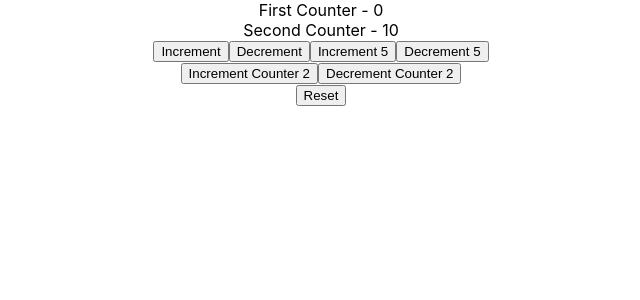
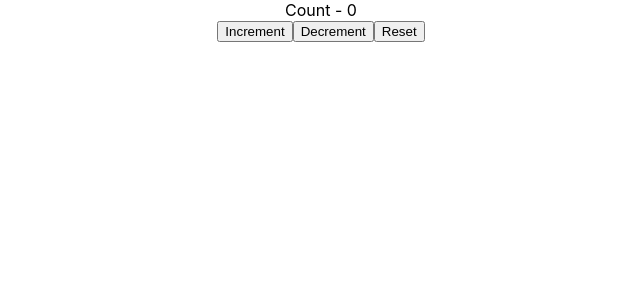
Before and after one commit to siegfred14/react-hooks, a React (Create React App) app: page / in a window 1280 px wide. Shown: the top 300 px of the page, without its empty margins (319-959 px from the left). Built offline with nearby package versions, Linux system fonts and the light colour scheme.

Commit message:
counter created with multiple useReducer

```diff
--- a/src/App.js
+++ b/src/App.js
@@ -12,6 +12,7 @@
 import ComponentE from "./components/ComponentE";
 import CounterOne from "./components/CounterOne";
 import CounterTwo from "./components/CounterTwo";
+import CounterThree from "./components/CounterThree";
 
 export const UserContext = React.createContext();
 export const ChannelContext = React.createContext();
@@ -19,7 +20,7 @@
 function App() {
   return (
     <div className="App">
-      <CounterTwo />
+      <CounterThree />
     </div>
   );
 }
--- a/src/components/CounterThree.js
+++ b/src/components/CounterThree.js
@@ -1,2 +1,34 @@
 // Multiple useReducers
 // If you need two counters with the exact same state transitions, we use multiple useReducer hooks
+
+import React, { useReducer } from "react";
+
+const initialState = 0;
+const reducer = (state, action) => {
+  switch (action) {
+    case "increment":
+      return state + 1;
+    case "decrement":
+      return state - 1;
+    case "reset":
+      return initialState;
+    case "default":
+      return state;
+  }
+};
+// reducer function accepts the current state and returns a new state
+
+function CounterThree() {
+  const [count, dispatch] = useReducer(reducer, initialState);
+
+  return (
+    <div>
+      <div>Count - {count} </div>
+      <button onClick={() => dispatch("increment")}>Increment</button>
+      <button onClick={() => dispatch("decrement")}>Decrement</button>
+      <button onClick={() => dispatch("reset")}>Reset</button>
+    </div>
+  );
+}
+
+export default CounterThree;
```
